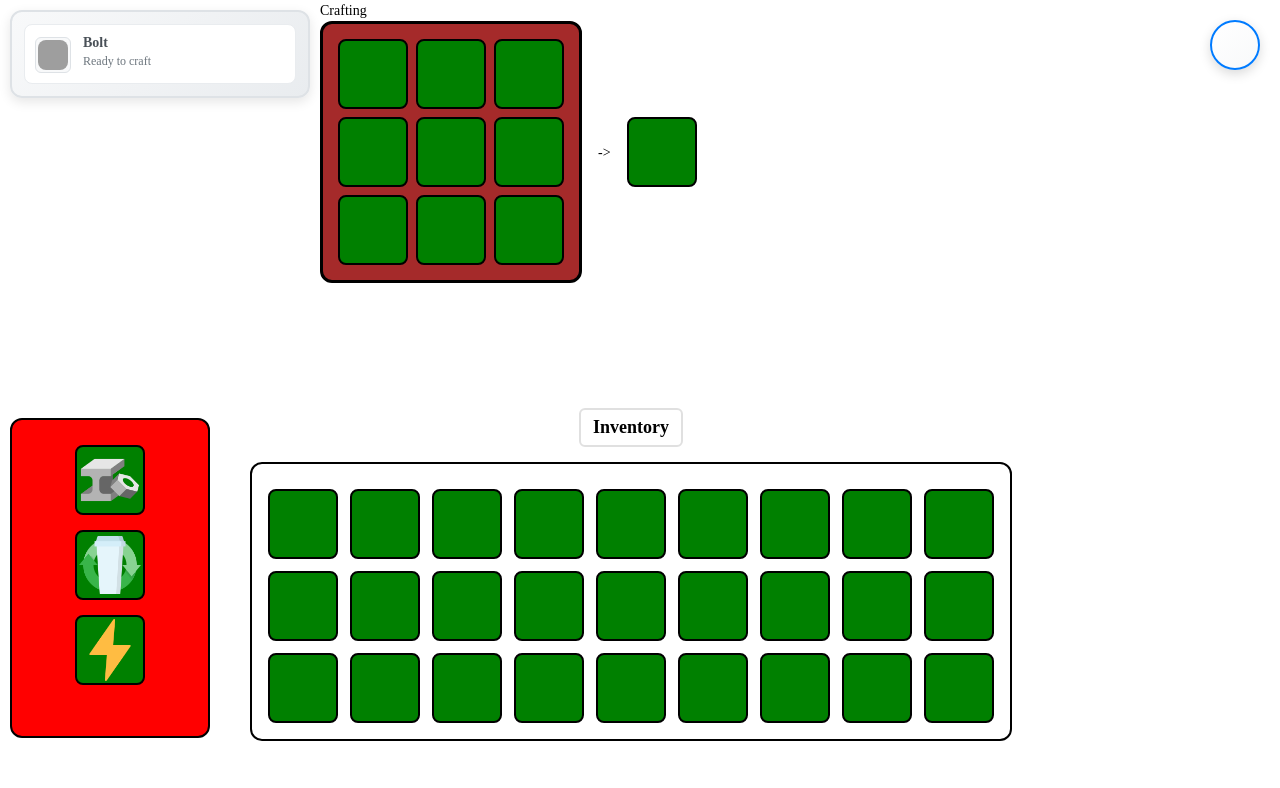
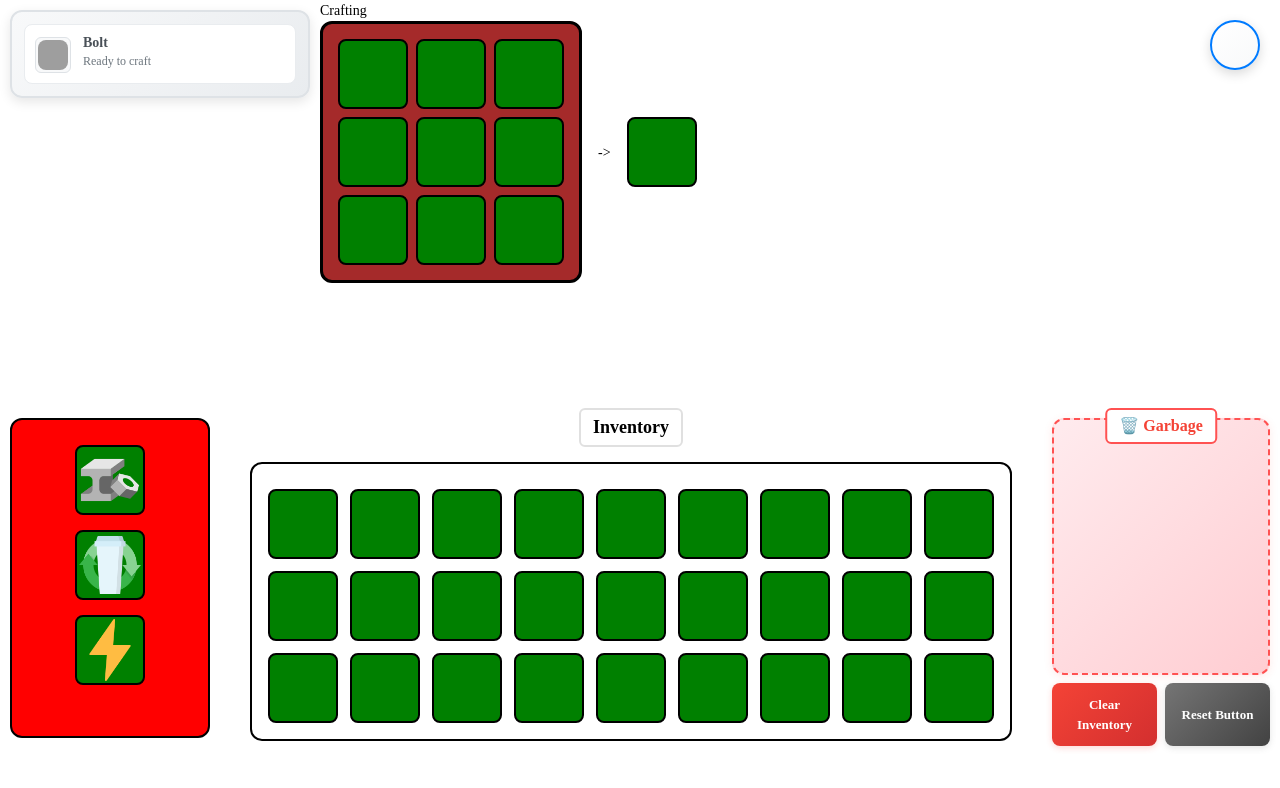
Before and after one commit to yehor-kostiuk/Vacuumaria, a React (Vite) app: page / in a window 1280 px wide. Shown: the top 788 px of the page. Built offline with nearby package versions, Linux system fonts and the light colour scheme; grey boxes are pictures that could not be loaded.

Commit message:
feat: add garbage component

```diff
--- a/src/libs/components/components.tsx
+++ b/src/libs/components/components.tsx
@@ -4,3 +4,4 @@ export { DiscoveredRecipeButton } from "./discovered-recipe-button/discovered-re
 export { Inventory } from "./inventory/inventory.jsx";
 export { Crafting } from "./crafting/crafting.jsx";
 export { DndWrapper } from "./dnd/dnd.tsx";
+export  { Garbage } from "./garbage/garbage.tsx"
--- /dev/null
+++ b/src/libs/components/garbage/garbage.module.css
@@ -0,0 +1,80 @@
+.garbage-container {
+    flex: 1;
+    margin: 10px;
+    display: flex;
+    flex-direction: column;
+    gap: 8px;
+}
+
+.garbage {
+    flex: 1;
+    padding: clamp(15px, 3vw, 25px);
+    border: 2px dashed #ff5252;
+    border-radius: 12px;
+    display: flex;
+    align-items: center;
+    justify-content: center;
+    position: relative;
+    min-height: 80px;
+    transition: all .2s
+    ease;
+    box-shadow: 0 2px 8px #f443361a;
+    background: linear-gradient(135deg, #ffebee, #ffcdd2);
+}
+
+.garbage::before {
+    content: "🗑️ Garbage";
+    position: absolute;
+    top: -12px;
+    left: 50%;
+    transform: translate(-50%);
+    background: #fff;
+    padding: 4px 12px;
+    font-weight: 700;
+    font-size: clamp(12px, 2vw, 16px);
+    color: #f44336;
+    border-radius: 6px;
+    border: 2px solid #ff5252;
+    white-space: nowrap;
+}
+
+.buttons-container {
+    display: flex;
+    gap: 8px;
+    flex-wrap: nowrap;
+}
+
+.clear-button {
+    background: linear-gradient(135deg, #f44336, #d32f2f);
+    color: #fff;
+    border: none;
+    padding: clamp(8px, 2vw, 12px) clamp(8px, 2vw, 12px);
+    border-radius: 8px;
+    font-size: clamp(11px, 2vw, 13px);
+    font-weight: 600;
+    cursor: pointer;
+    transition: all .2s ease;
+    box-shadow: 0 2px 6px #f4433633;
+    -webkit-user-select: none;
+    user-select: none;
+}
+
+.reset-button {
+    background: linear-gradient(135deg, #757575, #424242);
+    color: #fff;
+    border: none;
+    padding: clamp(8px, 2vw, 12px) clamp(8px, 2vw, 12px);
+    border-radius: 8px;
+    font-size: clamp(11px, 2vw, 13px);
+    font-weight: 600;
+    cursor: pointer;
+    transition: all .2s ease;
+    box-shadow: 0 2px 6px #75757533;
+    -webkit-user-select: none;
+    user-select: none;
+}
+
+.clear-button, .reset-button {
+    flex: 1;
+    min-width: 0;
+}
--- /dev/null
+++ b/src/libs/components/garbage/garbage.tsx
@@ -0,0 +1,15 @@
+import styles from "./garbage.module.css";
+
+const Garbage = () => {
+	return (
+		<div className={styles["garbage-container"]}>
+			<div className={styles["garbage"]}/>
+			<div className={styles["buttons-container"]}>
+				<button className={styles["clear-button"]} title={"Clear all items from inventory"}>Clear Inventory</button>
+				<button className={styles["reset-button"]} title={"Reset entire game progress"}>Reset Button</button>
+			</div>
+		</div>
+	);
+}
+
+export { Garbage }
--- a/src/pages/game-board/game-board.tsx
+++ b/src/pages/game-board/game-board.tsx
@@ -3,7 +3,7 @@ import {
 	Crafting,
 	DiscoveredRecipeButton,
 	Discovery,
-	Resources,
+	Resources, Garbage,
 } from "~/libs/components/components.jsx";
 import { DndProvider } from "react-dnd";
 import { HTML5Backend } from "react-dnd-html5-backend";
@@ -19,6 +19,7 @@ const GameBoard = () => {
 			<div style={{ display: "flex" }}>
 				<Resources />
 				<Inventory />
+				<Garbage />
 			</div>
 		</DndProvider>
 	);
```
